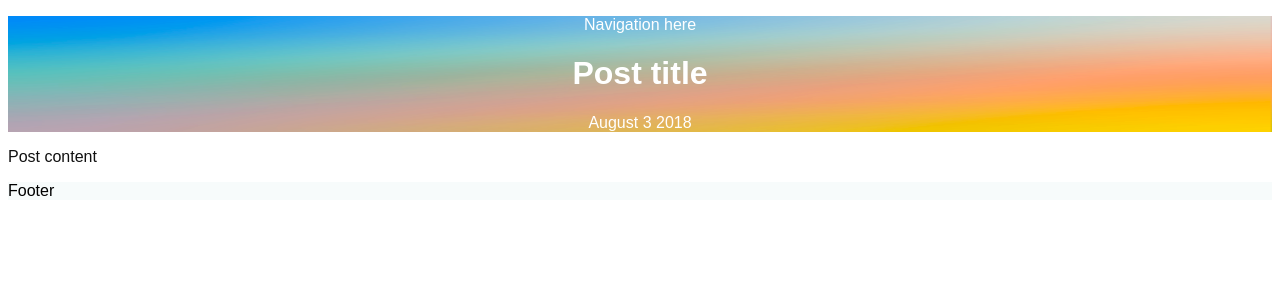
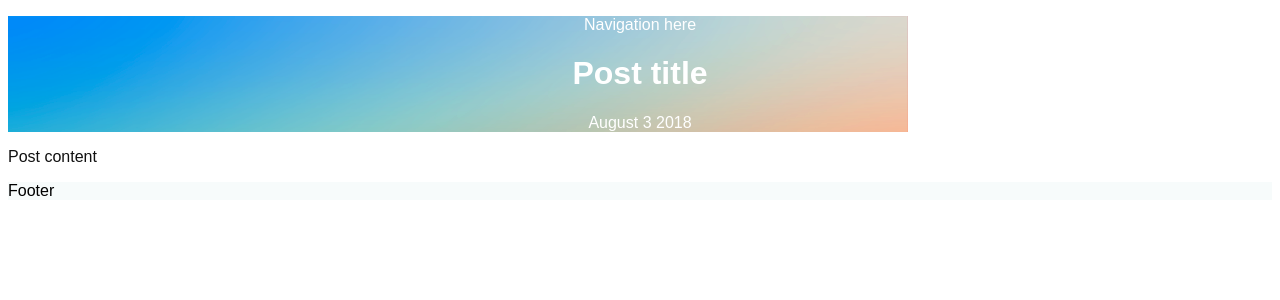
Before and after one commit to theaq175/theaq175.github.io, a Jekyll site: the page built from _posts/2018-08-03-first-post.md, in a window 1280 px wide. Shown: the top 300 px of the page. Built offline with Jekyll 4.4.1, drawn with Linux system fonts in a browser that asks for light colours.

Commit message:
Update main.css

```diff
--- a/css/main.css
+++ b/css/main.css
@@ -9,7 +9,7 @@ body {
 header {
     background-image: url('../images/gradient-2.png');
     background-repeat: no-repeat;
-    background-size: 100% 100%;
+    background-size: auto;
     color: white;
     text-align: center;
 }
@@ -17,7 +17,6 @@ header {
 section {
     width: 50%;
     color: #111;
-    max-width: 655px;
 }
 
 footer {
```
